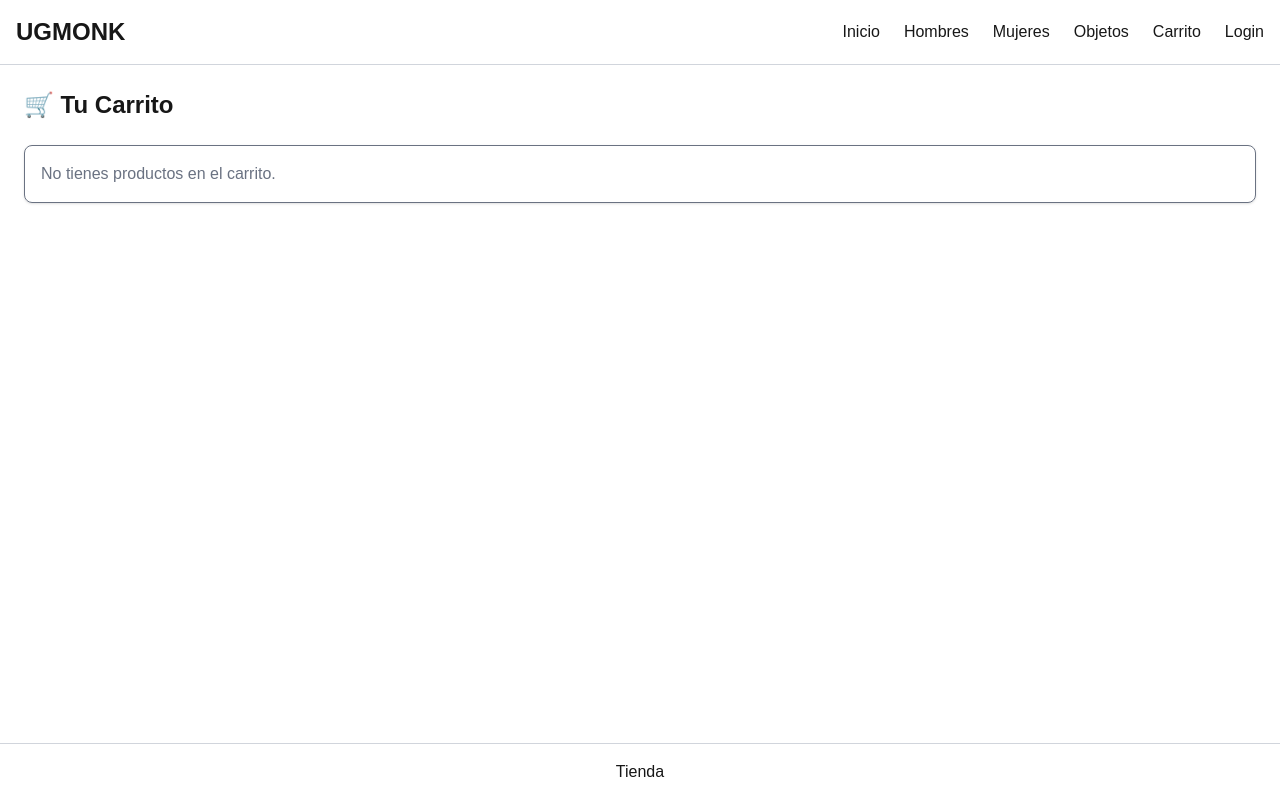
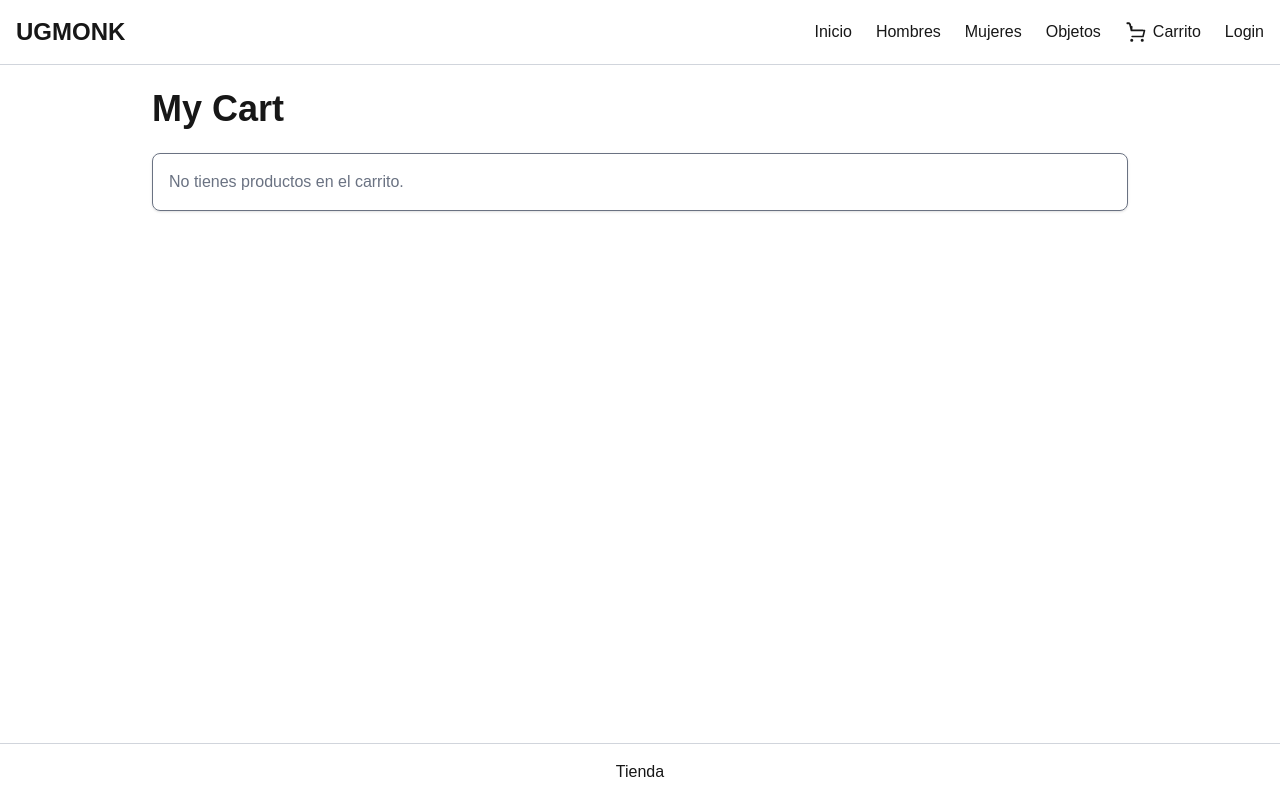
Before and after one commit to german-moreno-rojas/ManejoHeader, a Next.js app: page /carrito in a window 1280 px wide. Built offline with nearby package versions, Linux system fonts and the light colour scheme.

Commit message:
Cambios en Header con carrito y contador

```diff
--- /dev/null
+++ b/src/app/ClientWrapper.jsx
@@ -0,0 +1,7 @@
+"use client";
+
+import LayoutClient from "./layoutClient.jsx";
+
+export default function ClientWrapper({ children }) {
+  return <LayoutClient>{children}</LayoutClient>;
+}
--- a/src/app/carrito/page.jsx
+++ b/src/app/carrito/page.jsx
@@ -2,7 +2,7 @@
 import { useCart } from "@/context/CartContext";
 
 export default function CarritoPage() {
-  const { cart, removeFromCart } = useCart();
+  const { cart, removeFromCart, clearCart } = useCart();
 
   const total = cart.reduce(
     (acc, item) => acc + item.precio * (item.quantity || 1),
@@ -10,22 +10,31 @@ export default function CarritoPage() {
   );
 
   return (
-    <div className="p-6">
-      <h1 className="text-2xl font-bold mb-4">🛒 Tu Carrito</h1>
+    <div className="max-w-5xl mx-auto p-6">
+      <h1 className="text-4xl font-bold mb-6">My Cart</h1>
 
       {cart.length === 0 ? (
         <div className="mt-6 border p-4 rounded-lg shadow text-gray-500">
           <p>No tienes productos en el carrito.</p>
         </div>
       ) : (
-        <div className="mt-6">
-          <ul className="space-y-4">
+        <>
+          {/* Tabla de productos */}
+          <div className="bg-white shadow rounded-lg overflow-hidden">
+            <table className="w-full text-left">
+              <thead className="bg-gray-100 text-gray-600 border-b">
+                <tr>
+                  <th className="p-4">PRODUCT</th>
+                  <th className="p-4 text-center">PRICE</th>
+                  <th className="p-4 text-center">QTY</th>
+                  <th className="p-4 text-right">TOTAL</th>
+                </tr>
+              </thead>
+
+              <tbody>
                 {cart.map((item) => (
-              <li
-                key={item.id}
-                className="flex items-center justify-between border p-4 rounded-lg shadow"
-              >
-                <div className="flex items-center gap-4">
+                  <tr key={item.id} className="border-b hover:bg-gray-50">
+                    <td className="p-4 flex items-center gap-4">
                       <img
                         src={item.imagen}
                         alt={item.nombre}
@@ -33,33 +42,93 @@ export default function CarritoPage() {
                       />
                       <div>
                         <p className="font-semibold">{item.nombre}</p>
-                    <p className="text-gray-600">
-                      ${item.precio.toLocaleString()} x {item.quantity || 1}
+                        <p className="text-gray-600 text-sm">
+                          Precio unidad: ${item.precio.toLocaleString()}
                         </p>
                       </div>
+                    </td>
+
+                    <td className="p-4 text-center">
+                      ${item.precio.toLocaleString()}
+                    </td>
+
+                    <td className="p-4 text-center">
+                      {item.quantity || 1}
+                    </td>
+
+                    <td className="p-4 text-right font-semibold">
+                      ${(item.precio * (item.quantity || 1)).toLocaleString()}
+                      <button
+                        className="ml-4 text-red-600 hover:text-red-800"
+                        onClick={() => removeFromCart(item.id)}
+                      >
+                        ✕
+                      </button>
+                    </td>
+                  </tr>
+                ))}
+              </tbody>
+            </table>
           </div>
+
+          {/* Panel inferior */}
+          <div className="mt-8 grid grid-cols-1 lg:grid-cols-2 gap-6">
+            {/* Opciones de envío */}
+            <div className="bg-white p-6 rounded-lg shadow">
+              <h3 className="text-lg font-bold mb-4">Choose shipping mode:</h3>
+
+              <div className="space-y-3">
+                <label className="flex items-start gap-3 cursor-pointer">
+                  <input type="radio" name="shipping" defaultChecked />
+                  <div>
+                    <p className="font-semibold">Store pickup (2–5 days) — FREE</p>
+                    <p className="text-gray-600 text-sm">
+                      435 Chatham Ave - Brooklyn, NY 11203
+                    </p>
+                  </div>
+                </label>
+
+                <label className="flex items-start gap-3 cursor-pointer">
+                  <input type="radio" name="shipping" />
+                  <div>
+                    <p className="font-semibold">
+                      Delivery at home (today - 1 day) — 9.90€
+                    </p>
+                  </div>
+                </label>
+              </div>
+            </div>
+
+            {/* Resumen + botón checkout */}
+            <div className="bg-white p-6 rounded-lg shadow">
+              <div className="flex justify-between mb-2">
+                <span className="text-gray-600">Subtotal:</span>
+                <span className="font-semibold">${total.toLocaleString()}</span>
+              </div>
+
+              <div className="flex justify-between mb-4">
+                <span className="text-gray-600">Shipping:</span>
+                <span className="font-semibold">FREE</span>
+              </div>
+
+              <div className="flex justify-between text-xl font-bold border-t pt-4">
+                <span>Total:</span>
+                <span>${total.toLocaleString()}</span>
+              </div>
+
+              <button className="mt-6 w-full bg-red-600 text-white py-3 rounded-lg text-lg font-semibold hover:bg-red-700 transition">
+                Checkout — ${total.toLocaleString()}
+              </button>
+
               <button
-                  onClick={() => removeFromCart(item.id)}
-                  className="bg-red-600 text-white px-3 py-1 rounded hover:bg-red-700"
-                >
-                  Eliminar
-                </button>
-              </li>
-            ))}
-          </ul>
-
-          <div className="mt-6 flex justify-between items-center border-t pt-4">
-            <h2 className="text-xl font-bold">
-              Total: ${total.toLocaleString()}
-            </h2>
-            <button
-              onClick={() => alert("Vaciar carrito aún no implementado")}
-              className="bg-gray-800 text-white px-4 py-2 rounded hover:bg-gray-900"
+                onClick={clearCart}
+                className="mt-4 w-full bg-gray-800 text-white py-2 rounded-lg hover:bg-black"
               >
                 Vaciar carrito
               </button>
             </div>
           </div>
+        </>
       )}
     </div>
   );
--- a/src/app/layout.jsx
+++ b/src/app/layout.jsx
@@ -1,6 +1,6 @@
 import "./globals.css";
-import LayoutClient from "./LayoutClient";
 import { CartProvider } from "../context/CartContext";
+import ClientWrapper from "./ClientWrapper";
 
 export const metadata = {
   title: "UGMONK",
@@ -12,7 +12,7 @@ export default function RootLayout({ children }) {
     <html lang="es">
       <body>
         <CartProvider>
-          <LayoutClient>{children}</LayoutClient>
+          <ClientWrapper>{children}</ClientWrapper>
         </CartProvider>
       </body>
     </html>
--- a/src/components/Header.jsx
+++ b/src/components/Header.jsx
@@ -1,23 +1,62 @@
 "use client";
 
 import Link from "next/link";
+import { useCart } from "@/context/CartContext";
 
 export default function Header() {
+  const { cart } = useCart();
+
+  // Contar total de unidades en el carrito
+  const totalItems = cart.reduce(
+    (acc, item) => acc + (item.quantity || 1),
+    0
+  );
+
   return (
-    <header className="p-4 border-b border-gray-300">
+    <header className="p-4 border-b border-gray-300 bg-white">
       <nav className="flex justify-between items-center">
-        {/* Logo (link al inicio) */}
+        {/* Logo */}
         <div className="text-2xl font-bold">
           <Link href="/">UGMONK</Link>
         </div>
 
         {/* Links de navegación */}
-        <ul className="flex gap-6">
+        <ul className="flex gap-6 items-center">
           <li><Link href="/">Inicio</Link></li>
           <li><Link href="/hombres">Hombres</Link></li>
           <li><Link href="/mujeres">Mujeres</Link></li>
           <li><Link href="/objetos">Objetos</Link></li>
-          <li><Link href="/carrito">Carrito</Link></li>
+
+          {/* Carrito con ícono y contador */}
+          <li className="relative">
+            <Link href="/carrito" className="flex items-center gap-1">
+              {/* Ícono carrito */}
+              <svg
+                xmlns="http://www.w3.org/2000/svg"
+                fill="none"
+                viewBox="0 0 24 24"
+                strokeWidth={1.6}
+                stroke="currentColor"
+                className="w-6 h-6"
+              >
+                <path
+                  strokeLinecap="round"
+                  strokeLinejoin="round"
+                  d="M2.25 3h1.386c.51 0 .955.343 1.087.835l.383 1.437m0 0 1.35 5.066m-.001-.002h11.25m-11.25 0L6.75 6.75m12.75 3.75l-1.5 6H7.125m12.375-6H6.375m0 0L5.107 4.272A1.125 1.125 0 004.017 3.5H2.25M6.75 19.5a.75.75 0 100 1.5.75.75 0 000-1.5zm10.5 0a.75.75 0 100 1.5.75.75 0 000-1.5z"
+                />
+              </svg>
+
+              <span>Carrito</span>
+            </Link>
+
+            {/* Burbuja contador */}
+            {totalItems > 0 && (
+              <span className="absolute -top-2 -right-2 bg-red-600 text-white text-xs w-5 h-5 flex items-center justify-center rounded-full animate-pulse">
+                {totalItems}
+              </span>
+            )}
+          </li>
+
           <li><Link href="/login">Login</Link></li>
         </ul>
       </nav>
```
Also changed, not shown: 1 other file (tests, documents, lock files or other folders). Lines whose indentation alone changed are shown as unchanged.
